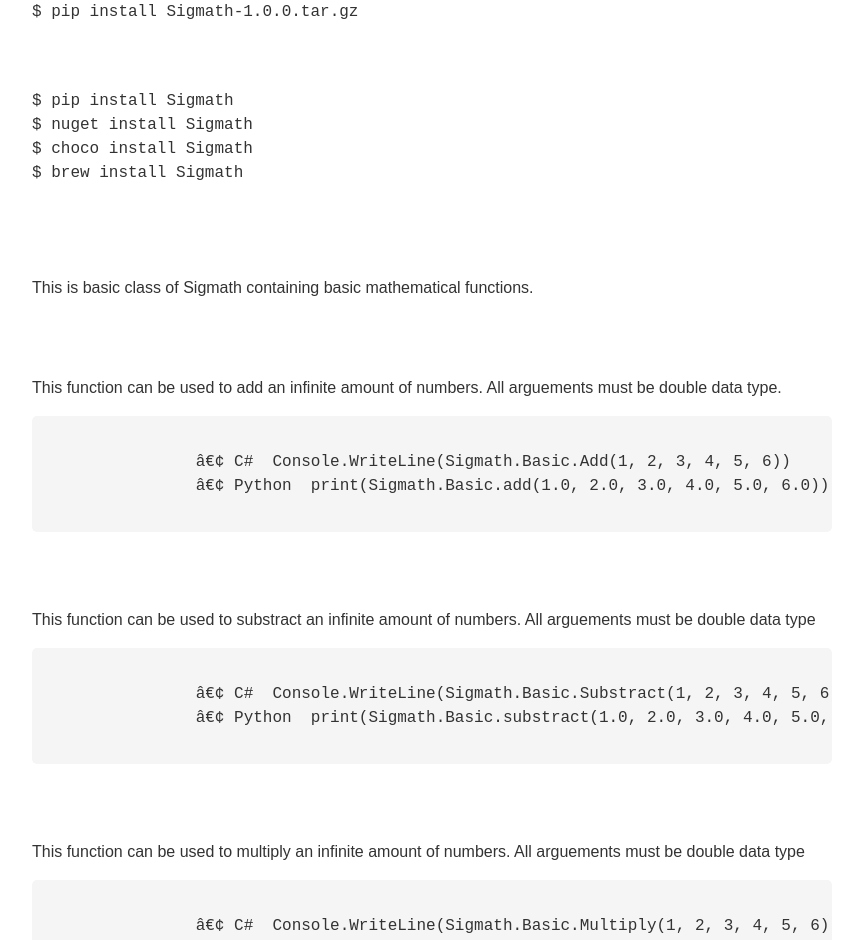
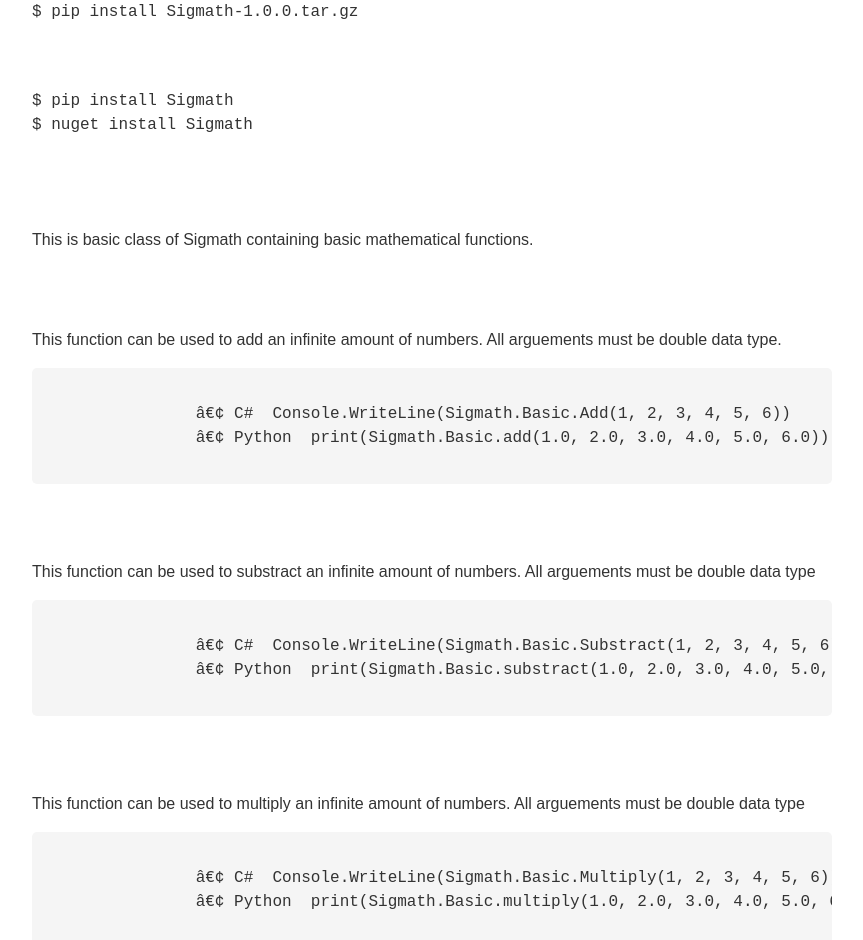
Before and after one commit to enginestein/Mathian, a plain HTML site: page index.html in a window 1280 px wide. Shown: the part 1069-2009 px from the top of the page, without its empty margins (208-1071 px from the left). Drawn offline with Linux system fonts and the light colour scheme.

Commit message:
Update index.html

```diff
--- a/index.html
+++ b/index.html
@@ -98,9 +98,6 @@
         <br>
         <code>$ nuget install Sigmath</code>
         <br>
-        <code>$ choco install Sigmath</code>
-        <br>
-        <code>$ brew install Sigmath</code>
 
         <h1>Basic class</h2>
 
```
